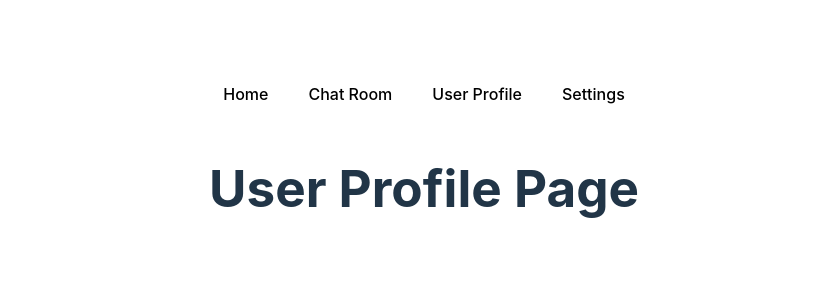
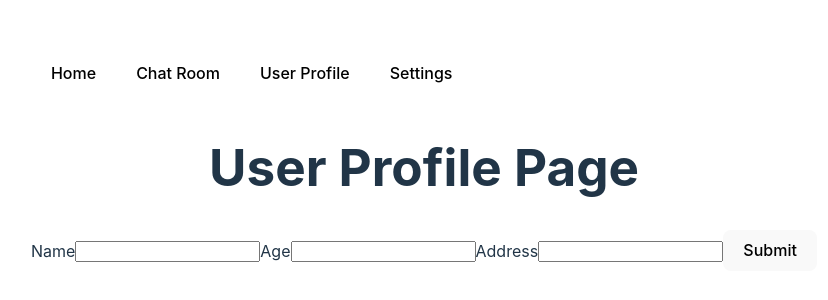
Before and after one commit to Aayush-Koju/Real-time-Chat-App, a React (Vite) app: page /userprofile in a window 1280 px wide. Shown: the part 254-554 px from the top of the page, without its empty margins (216-1044 px from the left). Built offline with nearby package versions, Linux system fonts and the light colour scheme.

Commit message:
created userprofile to register and see the user data

```diff
--- a/src/components/ChatRoom.jsx
+++ b/src/components/ChatRoom.jsx
@@ -35,6 +35,7 @@ export default function ChatRoom() {
           <div key={index} className="room">
             <h3>{room.name}</h3>
             <p>Category: {room.category}</p>
+            <button>Join</button>
           </div>
         ))}
       </div>
--- a/src/components/Home.jsx
+++ b/src/components/Home.jsx
@@ -2,6 +2,7 @@ export default function Home() {
   return (
     <>
       <h1>Home Page</h1>
+      <h2>Welcome to the Real-time Chat Application</h2>
     </>
   );
 }
--- a/src/components/UserProfile.jsx
+++ b/src/components/UserProfile.jsx
@@ -1,7 +1,63 @@
+import { useState } from "react";
+
 export default function UserProfile() {
+  const [name, setName] = useState("");
+  const [age, setAge] = useState("");
+  const [address, setAddress] = useState("");
+  const [userData, setUserData] = useState([]);
+
+  const registerUser = (e) => {
+    e.preventDefault();
+    if (name && age && address) {
+      setUserData([{ name, age, address }]);
+      setName("");
+      setAge("");
+      setAddress("");
+    } else alert("Please fill the data");
+  };
+
   return (
     <>
       <h1>User Profile Page</h1>
+      <div className="name">
+        {userData.map((data, index) => (
+          <div key={index} className="datas">
+            <span>Name</span>
+            <p>{data.name}</p>
+            <span>Age</span>
+            <p>{data.age}</p>
+            <span>Address</span>
+            <p>{data.address}</p>
+          </div>
+        ))}
+      </div>
+
+      <div className="user-register">
+        <form onSubmit={registerUser}>
+          <label>Name</label>
+          <input
+            type="text"
+            value={name}
+            onChange={(e) => setName(e.target.value)}
+          ></input>
+
+          <label>Age</label>
+          <input
+            type="number"
+            value={age}
+            onChange={(e) => setAge(e.target.value)}
+          ></input>
+
+          <label>Address</label>
+          <input
+            type="text"
+            value={address}
+            onChange={(e) => setAddress(e.target.value)}
+          ></input>
+
+          <button type="submit">Submit</button>
+        </form>
+      </div>
     </>
   );
 }
```
